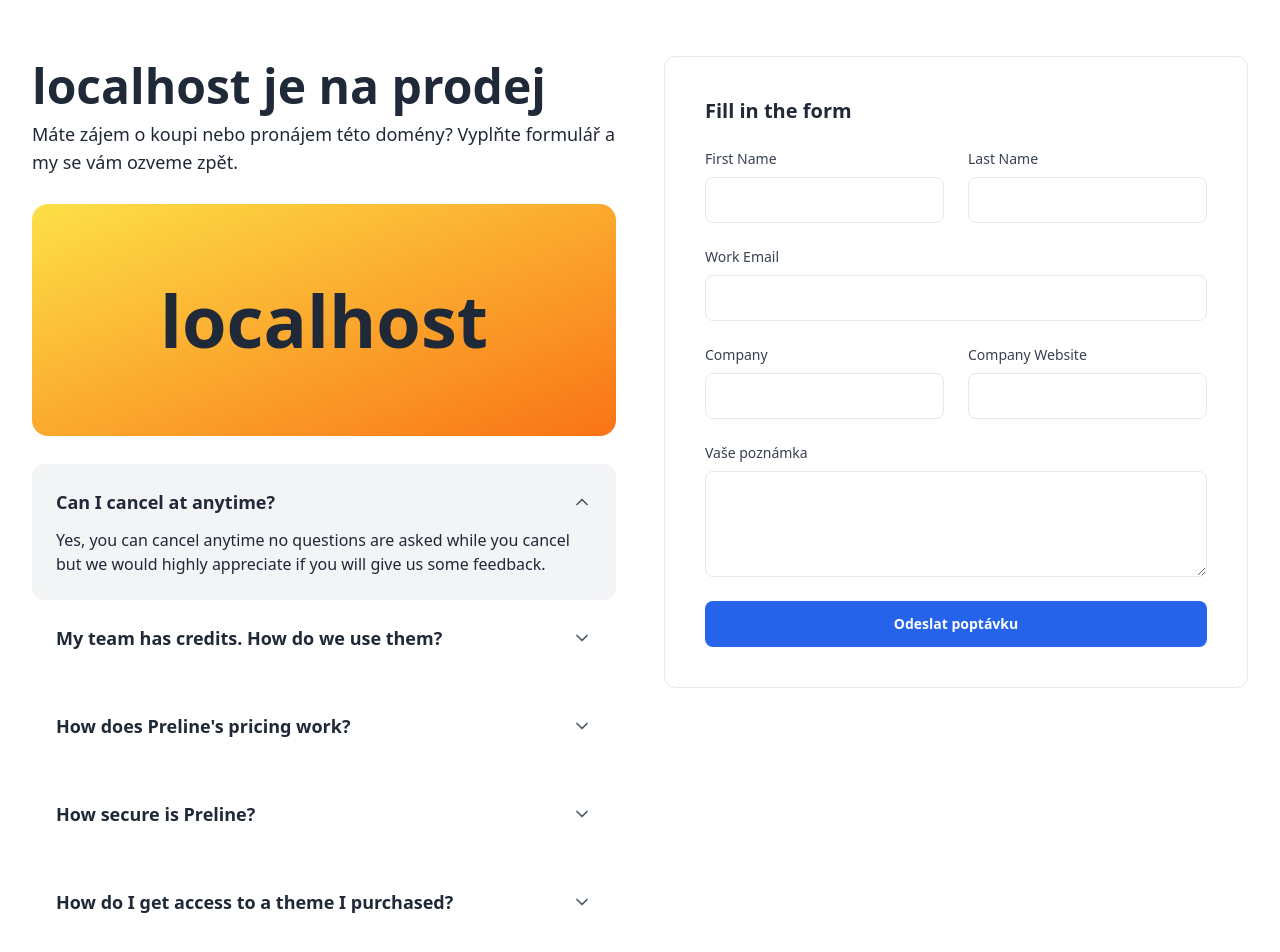
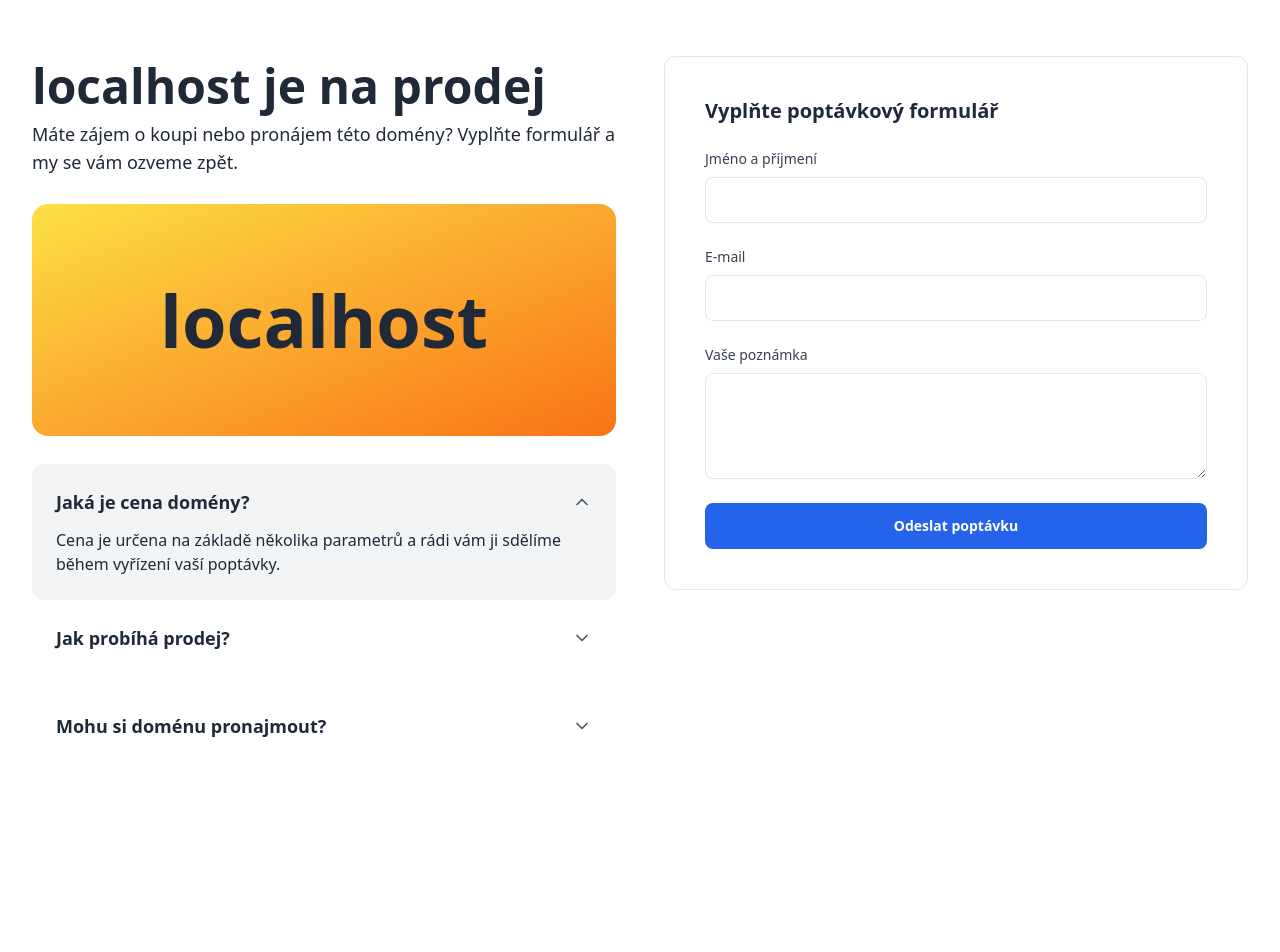
Before and after one commit to thiscodeworks/parking, a SvelteKit app: page / in a window 1280 px wide. Shown: the top 952 px of the page. After the commit the page ends 832 px from the top, so only its background shows below. Built offline with nearby package versions, Linux system fonts and the light colour scheme.

Commit message:
updated faq

```diff
--- a/src/routes/+page.svelte
+++ b/src/routes/+page.svelte
@@ -32,81 +32,43 @@
           <div class="hs-accordion-group">
             <div class="hs-accordion hs-accordion-active:bg-gray-100 rounded-xl p-6 dark:hs-accordion-active:bg-white/[.05] active" id="hs-basic-with-title-and-arrow-stretched-heading-one">
               <button class="hs-accordion-toggle group pb-3 inline-flex items-center justify-between gap-x-3 w-full md:text-lg font-semibold text-start text-gray-800 rounded-lg transition hover:text-gray-500 dark:text-gray-200 dark:hover:text-gray-400 dark:focus:outline-none dark:focus:ring-1 dark:focus:ring-gray-600" aria-controls="hs-basic-with-title-and-arrow-stretched-collapse-one">
-                Can I cancel at anytime?
+                Jaká je cena domény?
                 <svg class="hs-accordion-active:hidden block flex-shrink-0 w-5 h-5 text-gray-600 group-hover:text-gray-500 dark:text-gray-400" xmlns="http://www.w3.org/2000/svg" width="24" height="24" viewBox="0 0 24 24" fill="none" stroke="currentColor" stroke-width="2" stroke-linecap="round" stroke-linejoin="round"><path d="m6 9 6 6 6-6"/></svg>
                 <svg class="hs-accordion-active:block hidden flex-shrink-0 w-5 h-5 text-gray-600 group-hover:text-gray-500 dark:text-gray-400" xmlns="http://www.w3.org/2000/svg" width="24" height="24" viewBox="0 0 24 24" fill="none" stroke="currentColor" stroke-width="2" stroke-linecap="round" stroke-linejoin="round"><path d="m18 15-6-6-6 6"/></svg>
               </button>
               <div id="hs-basic-with-title-and-arrow-stretched-collapse-one" class="hs-accordion-content w-full overflow-hidden transition-[height] duration-300" aria-labelledby="hs-basic-with-title-and-arrow-stretched-heading-one">
                 <p class="text-gray-800 dark:text-gray-200">
-                  Yes, you can cancel anytime no questions are asked while you cancel but we would highly appreciate if you will give us some feedback.
+                  Cena je určena na základě několika parametrů a rádi vám ji sdělíme během vyřízení vaší poptávky.
                 </p>
               </div>
             </div>
 
             <div class="hs-accordion hs-accordion-active:bg-gray-100 rounded-xl p-6 dark:hs-accordion-active:bg-white/[.05]" id="hs-basic-with-title-and-arrow-stretched-heading-two">
               <button class="hs-accordion-toggle group pb-3 inline-flex items-center justify-between gap-x-3 w-full md:text-lg font-semibold text-start text-gray-800 rounded-lg transition hover:text-gray-500 dark:text-gray-200 dark:hover:text-gray-400 dark:focus:outline-none dark:focus:ring-1 dark:focus:ring-gray-600" aria-controls="hs-basic-with-title-and-arrow-stretched-collapse-two">
-                My team has credits. How do we use them?
+                Jak probíhá prodej?
                 <svg class="hs-accordion-active:hidden block flex-shrink-0 w-5 h-5 text-gray-600 group-hover:text-gray-500 dark:text-gray-400" xmlns="http://www.w3.org/2000/svg" width="24" height="24" viewBox="0 0 24 24" fill="none" stroke="currentColor" stroke-width="2" stroke-linecap="round" stroke-linejoin="round"><path d="m6 9 6 6 6-6"/></svg>
                 <svg class="hs-accordion-active:block hidden flex-shrink-0 w-5 h-5 text-gray-600 group-hover:text-gray-500 dark:text-gray-400" xmlns="http://www.w3.org/2000/svg" width="24" height="24" viewBox="0 0 24 24" fill="none" stroke="currentColor" stroke-width="2" stroke-linecap="round" stroke-linejoin="round"><path d="m18 15-6-6-6 6"/></svg>
               </button>
               <div id="hs-basic-with-title-and-arrow-stretched-collapse-two" class="hs-accordion-content hidden w-full overflow-hidden transition-[height] duration-300" aria-labelledby="hs-basic-with-title-and-arrow-stretched-heading-two">
                 <p class="text-gray-800 dark:text-gray-200">
-                  Once your team signs up for a subscription plan. This is where we sit down, grab a cup of coffee and dial in the details.
+                  Po odsouhlasení finální ceny je vystavena fakturace a smlouva. Po úhradě fakturace bude doména převedena do vašeho vlastnictví.
                 </p>
               </div>
             </div>
 
             <div class="hs-accordion hs-accordion-active:bg-gray-100 rounded-xl p-6 dark:hs-accordion-active:bg-white/[.05]" id="hs-basic-with-title-and-arrow-stretched-heading-three">
               <button class="hs-accordion-toggle group pb-3 inline-flex items-center justify-between gap-x-3 w-full md:text-lg font-semibold text-start text-gray-800 rounded-lg transition hover:text-gray-500 dark:text-gray-200 dark:hover:text-gray-400 dark:focus:outline-none dark:focus:ring-1 dark:focus:ring-gray-600" aria-controls="hs-basic-with-title-and-arrow-stretched-collapse-three">
-                How does Preline's pricing work?
+                Mohu si doménu pronajmout?
                 <svg class="hs-accordion-active:hidden block flex-shrink-0 w-5 h-5 text-gray-600 group-hover:text-gray-500 dark:text-gray-400" xmlns="http://www.w3.org/2000/svg" width="24" height="24" viewBox="0 0 24 24" fill="none" stroke="currentColor" stroke-width="2" stroke-linecap="round" stroke-linejoin="round"><path d="m6 9 6 6 6-6"/></svg>
                 <svg class="hs-accordion-active:block hidden flex-shrink-0 w-5 h-5 text-gray-600 group-hover:text-gray-500 dark:text-gray-400" xmlns="http://www.w3.org/2000/svg" width="24" height="24" viewBox="0 0 24 24" fill="none" stroke="currentColor" stroke-width="2" stroke-linecap="round" stroke-linejoin="round"><path d="m18 15-6-6-6 6"/></svg>
               </button>
               <div id="hs-basic-with-title-and-arrow-stretched-collapse-three" class="hs-accordion-content hidden w-full overflow-hidden transition-[height] duration-300" aria-labelledby="hs-basic-with-title-and-arrow-stretched-heading-three">
                 <p class="text-gray-800 dark:text-gray-200">
-                  Our subscriptions are tiered. Understanding the task at hand and ironing out the wrinkles is key.
+                  Ano. Je možné se domluvit na pronájmu domény. Doména pak přejde do vašeho vlastnictví po uplynutí "splátkového kalendáře".
                 </p>
               </div>
             </div>
 
-            <div class="hs-accordion hs-accordion-active:bg-gray-100 rounded-xl p-6 dark:hs-accordion-active:bg-white/[.05]" id="hs-basic-with-title-and-arrow-stretched-heading-four">
-              <button class="hs-accordion-toggle group pb-3 inline-flex items-center justify-between gap-x-3 w-full md:text-lg font-semibold text-start text-gray-800 rounded-lg transition hover:text-gray-500 dark:text-gray-200 dark:hover:text-gray-400 dark:focus:outline-none dark:focus:ring-1 dark:focus:ring-gray-600" aria-controls="hs-basic-with-title-and-arrow-stretched-collapse-four">
-                How secure is Preline?
-                <svg class="hs-accordion-active:hidden block flex-shrink-0 w-5 h-5 text-gray-600 group-hover:text-gray-500 dark:text-gray-400" xmlns="http://www.w3.org/2000/svg" width="24" height="24" viewBox="0 0 24 24" fill="none" stroke="currentColor" stroke-width="2" stroke-linecap="round" stroke-linejoin="round"><path d="m6 9 6 6 6-6"/></svg>
-                <svg class="hs-accordion-active:block hidden flex-shrink-0 w-5 h-5 text-gray-600 group-hover:text-gray-500 dark:text-gray-400" xmlns="http://www.w3.org/2000/svg" width="24" height="24" viewBox="0 0 24 24" fill="none" stroke="currentColor" stroke-width="2" stroke-linecap="round" stroke-linejoin="round"><path d="m18 15-6-6-6 6"/></svg>
-              </button>
-              <div id="hs-basic-with-title-and-arrow-stretched-collapse-four" class="hs-accordion-content hidden w-full overflow-hidden transition-[height] duration-300" aria-labelledby="hs-basic-with-title-and-arrow-stretched-heading-four">
-                <p class="text-gray-800 dark:text-gray-200">
-                  Protecting the data you trust to Preline is our first priority. This part is really crucial in keeping the project in line to completion.
-                </p>
-              </div>
-            </div>
-
-            <div class="hs-accordion hs-accordion-active:bg-gray-100 rounded-xl p-6 dark:hs-accordion-active:bg-white/[.05]" id="hs-basic-with-title-and-arrow-stretched-heading-five">
-              <button class="hs-accordion-toggle group pb-3 inline-flex items-center justify-between gap-x-3 w-full md:text-lg font-semibold text-start text-gray-800 rounded-lg transition hover:text-gray-500 dark:text-gray-200 dark:hover:text-gray-400 dark:focus:outline-none dark:focus:ring-1 dark:focus:ring-gray-600" aria-controls="hs-basic-with-title-and-arrow-stretched-collapse-five">
-                How do I get access to a theme I purchased?
-                <svg class="hs-accordion-active:hidden block flex-shrink-0 w-5 h-5 text-gray-600 group-hover:text-gray-500 dark:text-gray-400" xmlns="http://www.w3.org/2000/svg" width="24" height="24" viewBox="0 0 24 24" fill="none" stroke="currentColor" stroke-width="2" stroke-linecap="round" stroke-linejoin="round"><path d="m6 9 6 6 6-6"/></svg>
-                <svg class="hs-accordion-active:block hidden flex-shrink-0 w-5 h-5 text-gray-600 group-hover:text-gray-500 dark:text-gray-400" xmlns="http://www.w3.org/2000/svg" width="24" height="24" viewBox="0 0 24 24" fill="none" stroke="currentColor" stroke-width="2" stroke-linecap="round" stroke-linejoin="round"><path d="m18 15-6-6-6 6"/></svg>
-              </button>
-              <div id="hs-basic-with-title-and-arrow-stretched-collapse-five" class="hs-accordion-content hidden w-full overflow-hidden transition-[height] duration-300" aria-labelledby="hs-basic-with-title-and-arrow-stretched-heading-five">
-                <p class="text-gray-800 dark:text-gray-200">
-                  If you lose the link for a theme you purchased, don't panic! We've got you covered. You can login to your account, tap your avatar in the upper right corner, and tap Purchases. If you didn't create a login or can't remember the information, you can use our handy Redownload page, just remember to use the same email you originally made your purchases with.
-                </p>
-              </div>
-            </div>
-
-            <div class="hs-accordion hs-accordion-active:bg-gray-100 rounded-xl p-6 dark:hs-accordion-active:bg-white/[.05]" id="hs-basic-with-title-and-arrow-stretched-heading-six">
-              <button class="hs-accordion-toggle group pb-3 inline-flex items-center justify-between gap-x-3 w-full md:text-lg font-semibold text-start text-gray-800 rounded-lg transition hover:text-gray-500 dark:text-gray-200 dark:hover:text-gray-400 dark:focus:outline-none dark:focus:ring-1 dark:focus:ring-gray-600" aria-controls="hs-basic-with-title-and-arrow-stretched-collapse-six">
-                Upgrade License Type
-                <svg class="hs-accordion-active:hidden block flex-shrink-0 w-5 h-5 text-gray-600 group-hover:text-gray-500 dark:text-gray-400" xmlns="http://www.w3.org/2000/svg" width="24" height="24" viewBox="0 0 24 24" fill="none" stroke="currentColor" stroke-width="2" stroke-linecap="round" stroke-linejoin="round"><path d="m6 9 6 6 6-6"/></svg>
-                <svg class="hs-accordion-active:block hidden flex-shrink-0 w-5 h-5 text-gray-600 group-hover:text-gray-500 dark:text-gray-400" xmlns="http://www.w3.org/2000/svg" width="24" height="24" viewBox="0 0 24 24" fill="none" stroke="currentColor" stroke-width="2" stroke-linecap="round" stroke-linejoin="round"><path d="m18 15-6-6-6 6"/></svg>
-              </button>
-              <div id="hs-basic-with-title-and-arrow-stretched-collapse-six" class="hs-accordion-content hidden w-full overflow-hidden transition-[height] duration-300" aria-labelledby="hs-basic-with-title-and-arrow-stretched-heading-six">
-                <p class="text-gray-800 dark:text-gray-200">
-                  There may be times when you need to upgrade your license from the original type you purchased and we have a solution that ensures you can apply your original purchase cost to the new license purchase.
-                </p>
-              </div>
-            </div>
           </div>
           <!-- End Accordion -->
         </div>
@@ -118,47 +80,28 @@
         <!-- Card -->
         <div class="flex flex-col border rounded-xl p-4 sm:p-6 lg:p-10 dark:border-gray-700">
           <h2 class="text-xl font-semibold text-gray-800 dark:text-gray-200">
-            Fill in the form
+            Vyplňte poptávkový formulář
           </h2>
 
-          <form>
+          <form action="https://formspree.io/f/xvoeokyg" method="POST">
             <div class="mt-6 grid gap-4 lg:gap-6">
               <!-- Grid -->
-              <div class="grid grid-cols-1 sm:grid-cols-2 gap-4 lg:gap-6">
+              <div>
                 <div>
-                  <label for="hs-firstname-hire-us-1" class="block mb-2 text-sm text-gray-700 font-medium dark:text-white">First Name</label>
-                  <input type="text" name="hs-firstname-hire-us-1" id="hs-firstname-hire-us-1" class="py-3 px-4 block w-full border  border-gray-200 rounded-lg text-sm focus:border-blue-500 focus:ring-blue-500 disabled:opacity-50 disabled:pointer-events-none dark:bg-slate-900 dark:border-gray-700 dark:text-gray-400 dark:focus:ring-gray-600">
-                </div>
-
-                <div>
-                  <label for="hs-lastname-hire-us-1" class="block mb-2 text-sm text-gray-700 font-medium dark:text-white">Last Name</label>
-                  <input type="text" name="hs-lastname-hire-us-1" id="hs-lastname-hire-us-1" class="py-3 px-4 block w-full border border-gray-200 rounded-lg text-sm focus:border-blue-500 focus:ring-blue-500 disabled:opacity-50 disabled:pointer-events-none dark:bg-slate-900 dark:border-gray-700 dark:text-gray-400 dark:focus:ring-gray-600">
+                  <label for="hs-firstname-hire-us-1" class="block mb-2 text-sm text-gray-700 font-medium dark:text-white">Jméno a příjmení</label>
+                  <input type="text" name="name" id="hs-firstname-hire-us-1" class="py-3 px-4 block w-full border  border-gray-200 rounded-lg text-sm focus:border-blue-500 focus:ring-blue-500 disabled:opacity-50 disabled:pointer-events-none dark:bg-slate-900 dark:border-gray-700 dark:text-gray-400 dark:focus:ring-gray-600">
                 </div>
               </div>
               <!-- End Grid -->
 
               <div>
-                <label for="hs-work-email-hire-us-1" class="block mb-2 text-sm text-gray-700 font-medium dark:text-white">Work Email</label>
-                <input type="email" name="hs-work-email-hire-us-1" id="hs-work-email-hire-us-1" autocomplete="email" class="py-3 px-4 block w-full border border-gray-200 rounded-lg text-sm focus:border-blue-500 focus:ring-blue-500 disabled:opacity-50 disabled:pointer-events-none dark:bg-slate-900 dark:border-gray-700 dark:text-gray-400 dark:focus:ring-gray-600">
+                <label for="hs-work-email-hire-us-1" class="block mb-2 text-sm text-gray-700 font-medium dark:text-white">E-mail</label>
+                <input type="email" name="email" id="hs-work-email-hire-us-1" autocomplete="email" class="py-3 px-4 block w-full border border-gray-200 rounded-lg text-sm focus:border-blue-500 focus:ring-blue-500 disabled:opacity-50 disabled:pointer-events-none dark:bg-slate-900 dark:border-gray-700 dark:text-gray-400 dark:focus:ring-gray-600">
               </div>
-
-              <!-- Grid -->
-              <div class="grid grid-cols-1 sm:grid-cols-2 gap-4 lg:gap-6">
-                <div>
-                  <label for="hs-company-hire-us-1" class="block mb-2 text-sm text-gray-700 font-medium dark:text-white">Company</label>
-                  <input type="text" name="hs-company-hire-us-1" id="hs-company-hire-us-1" class="py-3 px-4 block w-full border border-gray-200 rounded-lg text-sm focus:border-blue-500 focus:ring-blue-500 disabled:opacity-50 disabled:pointer-events-none dark:bg-slate-900 dark:border-gray-700 dark:text-gray-400 dark:focus:ring-gray-600">
-                </div>
-
-                <div>
-                  <label for="hs-company-website-hire-us-1" class="block mb-2 text-sm text-gray-700 font-medium dark:text-white">Company Website</label>
-                  <input type="text" name="hs-company-website-hire-us-1" id="hs-company-website-hire-us-1" class="py-3 px-4 block w-full border border-gray-200 rounded-lg text-sm focus:border-blue-500 focus:ring-blue-500 disabled:opacity-50 disabled:pointer-events-none dark:bg-slate-900 dark:border-gray-700 dark:text-gray-400 dark:focus:ring-gray-600">
-                </div>
-              </div>
-              <!-- End Grid -->
-
+              <input type="hidden" name="domain" value="{domain}" />
               <div>
                 <label for="hs-about-hire-us-1" class="block mb-2 text-sm text-gray-700 font-medium dark:text-white">Vaše poznámka</label>
-                <textarea id="hs-about-hire-us-1" name="hs-about-hire-us-1" rows="4" class="py-3 px-4 block w-full border border-gray-200 rounded-lg text-sm focus:border-blue-500 focus:ring-blue-500 disabled:opacity-50 disabled:pointer-events-none dark:bg-slate-900 dark:border-gray-700 dark:text-gray-400 dark:focus:ring-gray-600"></textarea>
+                <textarea id="hs-about-hire-us-1" name="note" rows="4" class="py-3 px-4 block w-full border border-gray-200 rounded-lg text-sm focus:border-blue-500 focus:ring-blue-500 disabled:opacity-50 disabled:pointer-events-none dark:bg-slate-900 dark:border-gray-700 dark:text-gray-400 dark:focus:ring-gray-600"></textarea>
               </div>
             </div>
             <!-- End Grid -->
```
